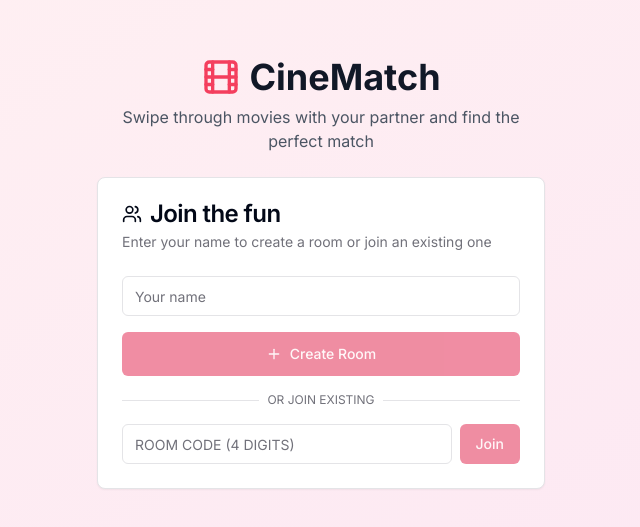
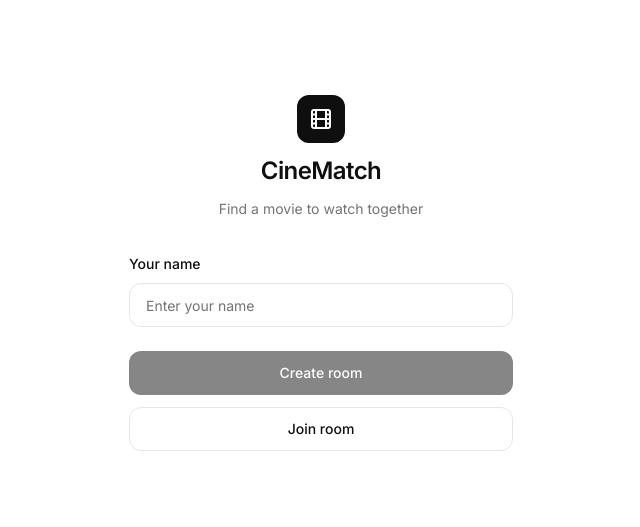
Before and after one commit to umans-ai/cinematch, a Next.js app in the folder frontend/: page / in a window 1280 px wide. Shown: the part 127-654 px from the top of the page, without its empty margins (319-959 px from the left). Built offline with nearby package versions, Linux system fonts and the light colour scheme.

Commit message:
feat: minimalistic UI redesign ✨
- New color system: clean white/black with subtle grays
- Landing page: centered, minimal form with clear CTA
- Room page: progress bar, clean movie cards, simple actions
- Match modal: clean celebration UI
- Consistent spacing and typography throughout

```diff
--- a/frontend/app/globals.css
+++ b/frontend/app/globals.css
@@ -5,47 +5,25 @@
 @layer base {
   :root {
     --background: 0 0% 100%;
-    --foreground: 222.2 84% 4.9%;
+    --foreground: 0 0% 6%;
     --card: 0 0% 100%;
-    --card-foreground: 222.2 84% 4.9%;
+    --card-foreground: 0 0% 6%;
     --popover: 0 0% 100%;
-    --popover-foreground: 222.2 84% 4.9%;
-    --primary: 346.8 77.2% 49.8%;
-    --primary-foreground: 355.7 100% 97.3%;
-    --secondary: 240 4.8% 95.9%;
-    --secondary-foreground: 240 5.9% 10%;
-    --muted: 240 4.8% 95.9%;
-    --muted-foreground: 240 3.8% 46.1%;
-    --accent: 240 4.8% 95.9%;
-    --accent-foreground: 240 5.9% 10%;
-    --destructive: 0 84.2% 60.2%;
-    --destructive-foreground: 0 0% 98%;
-    --border: 240 5.9% 90%;
-    --input: 240 5.9% 90%;
-    --ring: 346.8 77.2% 49.8%;
-    --radius: 0.5rem;
-  }
-
-  .dark {
-    --background: 222.2 84% 4.9%;
-    --foreground: 210 40% 98%;
-    --card: 222.2 84% 4.9%;
-    --card-foreground: 210 40% 98%;
-    --popover: 222.2 84% 4.9%;
-    --popover-foreground: 210 40% 98%;
-    --primary: 346.8 77.2% 49.8%;
-    --primary-foreground: 355.7 100% 97.3%;
-    --secondary: 217.2 32.6% 17.5%;
-    --secondary-foreground: 210 40% 98%;
-    --muted: 217.2 32.6% 17.5%;
-    --muted-foreground: 215 20.2% 65.1%;
-    --accent: 217.2 32.6% 17.5%;
-    --accent-foreground: 210 40% 98%;
-    --destructive: 0 62.8% 30.6%;
-    --destructive-foreground: 210 40% 98%;
-    --border: 217.2 32.6% 17.5%;
-    --input: 217.2 32.6% 17.5%;
-    --ring: 346.8 77.2% 49.8%;
+    --popover-foreground: 0 0% 6%;
+    --primary: 0 0% 6%;
+    --primary-foreground: 0 0% 100%;
+    --secondary: 0 0% 96%;
+    --secondary-foreground: 0 0% 6%;
+    --muted: 0 0% 96%;
+    --muted-foreground: 0 0% 45%;
+    --accent: 217 100% 50%;
+    --accent-foreground: 0 0% 100%;
+    --destructive: 0 84% 60%;
+    --destructive-foreground: 0 0% 100%;
+    --border: 0 0% 90%;
+    --input: 0 0% 90%;
+    --ring: 217 100% 50%;
+    --radius: 0.75rem;
   }
 }
 
@@ -54,6 +32,12 @@
     @apply border-border;
   }
   body {
-    @apply bg-background text-foreground;
+    @apply bg-background text-foreground antialiased;
   }
 }
+
+@layer utilities {
+  .text-balance {
+    text-wrap: balance;
+  }
+}
--- a/frontend/app/page.tsx
+++ b/frontend/app/page.tsx
@@ -2,23 +2,15 @@
 
 import { useState } from "react";
 import { useRouter } from "next/navigation";
-import { Button } from "@/components/ui/button";
-import { Input } from "@/components/ui/input";
-import {
-  Card,
-  CardContent,
-  CardDescription,
-  CardHeader,
-  CardTitle,
-} from "@/components/ui/card";
-import { Film, Plus, Users } from "lucide-react";
+import { Film } from "lucide-react";
 
 export default function Home() {
   const router = useRouter();
+  const [name, setName] = useState("");
   const [roomCode, setRoomCode] = useState("");
-  const [name, setName] = useState("");
   const [isCreating, setIsCreating] = useState(false);
   const [isJoining, setIsJoining] = useState(false);
+  const [showJoin, setShowJoin] = useState(false);
 
   const createRoom = async () => {
     if (!name.trim()) return;
@@ -30,7 +22,6 @@ export default function Home() {
       });
       const data = await response.json();
 
-      // Join the room immediately
       await fetch(`/api/v1/rooms/${data.code}/join`, {
         method: "POST",
         headers: { "Content-Type": "application/json" },
@@ -62,79 +53,94 @@ export default function Home() {
       router.push(`/room/${roomCode.trim()}`);
     } catch (error) {
       console.error("Failed to join room:", error);
-      alert("Invalid room code or room is full");
+      alert("Invalid room code");
       setIsJoining(false);
     }
   };
 
   return (
-    <main className="min-h-screen bg-gradient-to-br from-rose-50 to-pink-100 flex items-center justify-center p-4">
-      <div className="max-w-md w-full space-y-6">
-        <div className="text-center space-y-2">
-          <div className="flex items-center justify-center gap-2">
-            <Film className="w-10 h-10 text-rose-500" />
-            <h1 className="text-4xl font-bold text-gray-900">CineMatch</h1>
+    <main className="min-h-screen flex items-center justify-center p-6">
+      <div className="w-full max-w-sm space-y-8">
+        {/* Logo */}
+        <div className="text-center space-y-3">
+          <div className="inline-flex items-center justify-center w-12 h-12 rounded-xl bg-foreground">
+            <Film className="w-6 h-6 text-background" />
           </div>
-          <p className="text-gray-600">
-            Swipe through movies with your partner and find the perfect match
+          <h1 className="text-2xl font-semibold tracking-tight">
+            CineMatch
+          </h1>
+          <p className="text-sm text-muted-foreground">
+            Find a movie to watch together
           </p>
         </div>
 
-        <Card>
-          <CardHeader>
-            <CardTitle className="flex items-center gap-2">
-              <Users className="w-5 h-5" />
-              Join the fun
-            </CardTitle>
-            <CardDescription>
-              Enter your name to create a room or join an existing one
-            </CardDescription>
-          </CardHeader>
-          <CardContent className="space-y-4">
-            <Input
-              placeholder="Your name"
+        {/* Form */}
+        <div className="space-y-4">
+          <div className="space-y-2">
+            <label className="text-sm font-medium" htmlFor="name">
+              Your name
+            </label>
+            <input
+              id="name"
+              type="text"
+              placeholder="Enter your name"
               value={name}
               onChange={(e) => setName(e.target.value)}
+              className="w-full h-11 px-4 rounded-lg border border-input bg-background text-sm placeholder:text-muted-foreground focus:outline-none focus:ring-2 focus:ring-ring focus:ring-offset-2 transition-all"
             />
+          </div>
 
-            <Button
-              onClick={createRoom}
-              disabled={!name.trim() || isCreating}
-              className="w-full"
-              size="lg"
-            >
-              <Plus className="w-4 h-4 mr-2" />
-              {isCreating ? "Creating..." : "Create Room"}
-            </Button>
+          {!showJoin ? (
+            <div className="space-y-3 pt-2">
+              <button
+                onClick={createRoom}
+                disabled={!name.trim() || isCreating}
+                className="w-full h-11 px-4 rounded-lg bg-foreground text-background text-sm font-medium hover:opacity-90 disabled:opacity-50 disabled:cursor-not-allowed transition-opacity"
+              >
+                {isCreating ? "Creating..." : "Create room"}
+              </button>
 
-            <div className="relative">
-              <div className="absolute inset-0 flex items-center">
-                <span className="w-full border-t" />
+              <button
+                onClick={() => setShowJoin(true)}
+                className="w-full h-11 px-4 rounded-lg border border-input bg-background text-sm font-medium hover:bg-secondary transition-colors"
+              >
+                Join room
+              </button>
+            </div>
+          ) : (
+            <div className="space-y-3 pt-2">
+              <div className="space-y-2">
+                <label className="text-sm font-medium" htmlFor="code">
+                  Room code
+                </label>
+                <input
+                  id="code"
+                  type="text"
+                  placeholder="Enter 4-digit code"
+                  value={roomCode}
+                  onChange={(e) => setRoomCode(e.target.value.toUpperCase())}
+                  maxLength={4}
+                  className="w-full h-11 px-4 rounded-lg border border-input bg-background text-sm text-center tracking-[0.2em] font-medium placeholder:text-muted-foreground placeholder:tracking-normal placeholder:font-normal focus:outline-none focus:ring-2 focus:ring-ring focus:ring-offset-2 transition-all"
+                />
               </div>
-              <div className="relative flex justify-center text-xs uppercase">
-                <span className="bg-background px-2 text-muted-foreground">
-                  Or join existing
-                </span>
-              </div>
-            </div>
 
-            <div className="flex gap-2">
-              <Input
-                placeholder="Room code (4 digits)"
-                value={roomCode}
-                onChange={(e) => setRoomCode(e.target.value)}
-                maxLength={4}
-                className="uppercase"
-              />
-              <Button
+              <button
                 onClick={joinRoom}
                 disabled={!name.trim() || !roomCode.trim() || isJoining}
+                className="w-full h-11 px-4 rounded-lg bg-foreground text-background text-sm font-medium hover:opacity-90 disabled:opacity-50 disabled:cursor-not-allowed transition-opacity"
               >
-                {isJoining ? "..." : "Join"}
-              </Button>
+                {isJoining ? "Joining..." : "Join room"}
+              </button>
+
+              <button
+                onClick={() => setShowJoin(false)}
+                className="w-full h-11 px-4 rounded-lg text-sm font-medium text-muted-foreground hover:text-foreground transition-colors"
+              >
+                Go back
+              </button>
             </div>
-          </CardContent>
-        </Card>
+          )}
+        </div>
       </div>
     </main>
   );
--- a/frontend/app/room/[code]/page.tsx
+++ b/frontend/app/room/[code]/page.tsx
@@ -2,12 +2,7 @@
 
 import { useEffect, useState, useCallback } from "react";
 import { useParams } from "next/navigation";
-import { Button } from "@/components/ui/button";
-import {
-  Card,
-  CardContent,
-} from "@/components/ui/card";
-import { Heart, X, Check } from "lucide-react";
+import { Check, Copy, Heart, X } from "lucide-react";
 
 interface Movie {
   id: number;
@@ -15,6 +10,7 @@ interface Movie {
   year?: number;
   genre?: string;
   description?: string;
+  poster_url?: string;
 }
 
 interface Match {
@@ -32,6 +28,7 @@ export default function RoomPage() {
   const [showMatch, setShowMatch] = useState<Match | null>(null);
   const [loading, setLoading] = useState(true);
   const [finished, setFinished] = useState(false);
+  const [copied, setCopied] = useState(false);
 
   const fetchMovies = useCallback(async () => {
     try {
@@ -69,10 +66,8 @@ export default function RoomPage() {
         body: JSON.stringify({ movie_id: movie.id, liked }),
       });
 
-      // Check for new matches
       await fetchMatches();
 
-      // Move to next movie
       if (currentIndex < movies.length - 1) {
         setCurrentIndex(currentIndex + 1);
       } else {
@@ -83,122 +78,205 @@ export default function RoomPage() {
     }
   };
 
+  const copyRoomCode = () => {
+    navigator.clipboard.writeText(code);
+    setCopied(true);
+    setTimeout(() => setCopied(false), 2000);
+  };
+
   if (loading) {
     return (
-      <div className="min-h-screen flex items-center justify-center">
-        <div className="animate-pulse text-lg">Loading movies...</div>
-      </div>
+      <main className="min-h-screen flex items-center justify-center p-6">
+        <p className="text-sm text-muted-foreground">Loading movies...</p>
+      </main>
     );
   }
 
   if (finished) {
     return (
-      <main className="min-h-screen bg-gradient-to-br from-rose-50 to-pink-100 p-4">
-        <div className="max-w-md mx-auto pt-20">
-          <div className="text-center space-y-4">
-            <h2 className="text-3xl font-bold">All done!</h2>
-            <p className="text-gray-600">
+      <main className="min-h-screen p-6">
+        <div className="max-w-sm mx-auto pt-12 space-y-8">
+          <div className="text-center space-y-3">
+            <div className="inline-flex items-center justify-center w-12 h-12 rounded-full bg-muted">
+              <Check className="w-6 h-6" />
+            </div>
+            <h1 className="text-2xl font-semibold tracking-tight">
+              {matches.length > 0 ? "You found a match!" : "No matches yet"}
+            </h1>
+            <p className="text-sm text-muted-foreground">
               {matches.length > 0
-                ? `You found ${matches.length} match${matches.length > 1 ? "es" : ""}!`
-                : "No matches yet. Maybe try again with different movies?"}
+                ? `You and your friends agreed on ${matches.length} movie${matches.length > 1 ? "s" : ""}`
+                : "Try swiping through more movies next time"}
             </p>
+          </div>
+
           {matches.length > 0 && (
-              <div className="space-y-2 mt-6">
-                <h3 className="font-semibold">Your matches:</h3>
+            <div className="space-y-3">
               {matches.map((match, idx) => (
-                  <Card key={idx} className="bg-white">
-                    <CardContent className="p-4">
-                      <div className="font-semibold">{match.movie.title}</div>
-                      <div className="text-sm text-gray-500">
+                <div
+                  key={idx}
+                  className="p-4 rounded-xl border border-input bg-card"
+                >
+                  <h3 className="font-medium">{match.movie.title}</h3>
+                  <p className="text-sm text-muted-foreground mt-1">
                     {match.movie.year} • {match.movie.genre}
+                  </p>
                 </div>
-                    </CardContent>
-                  </Card>
               ))}
             </div>
           )}
-            <Button onClick={() => window.location.href = "/"} className="mt-6">
+
+          <button
+            onClick={() => (window.location.href = "/")}
+            className="w-full h-11 px-4 rounded-lg bg-foreground text-background text-sm font-medium hover:opacity-90 transition-opacity"
+          >
             Start over
-            </Button>
-          </div>
+          </button>
         </div>
       </main>
     );
   }
 
   const currentMovie = movies[currentIndex];
+  const progress = ((currentIndex + 1) / movies.length) * 100;
 
   return (
-    <main className="min-h-screen bg-gradient-to-br from-rose-50 to-pink-100 p-4">
-      <div className="max-w-md mx-auto pt-4">
-        <div className="text-center mb-4">
-          <p className="text-sm text-gray-500">Room: {code}</p>
-          <p className="text-sm text-gray-500">
-            {currentIndex + 1} / {movies.length}
+    <main className="min-h-screen flex flex-col">
+      {/* Header */}
+      <header className="px-6 py-4 flex items-center justify-between border-b">
+        <button
+          onClick={() => (window.location.href = "/")}
+          className="text-sm font-medium hover:opacity-70 transition-opacity"
+        >
+          CineMatch
+        </button>
+
+        <button
+          onClick={copyRoomCode}
+          className="flex items-center gap-2 px-3 py-1.5 rounded-lg border border-input text-sm hover:bg-secondary transition-colors"
+        >
+          {copied ? (
+            <>
+              <Check className="w-4 h-4" />
+              <span>Copied</span>
+            </>
+          ) : (
+            <>
+              <Copy className="w-4 h-4" />
+              <span className="font-mono tracking-wider">{code}</span>
+            </>
+          )}
+        </button>
+      </header>
+
+      {/* Progress */}
+      <div className="px-6 py-4">
+        <div className="flex items-center justify-between text-sm mb-2">
+          <span className="text-muted-foreground">
+            {currentIndex + 1} of {movies.length}
+          </span>
+          <span className="text-muted-foreground">
+            {matches.length} match{matches.length !== 1 ? "es" : ""}
+          </span>
+        </div>
+        <div className="h-1 bg-muted rounded-full overflow-hidden">
+          <div
+            className="h-full bg-foreground rounded-full transition-all duration-300"
+            style={{ width: `${progress}%` }}
+          />
+        </div>
+      </div>
+
+      {/* Movie Card */}
+      <div className="flex-1 px-6 pb-6">
+        <div className="max-w-sm mx-auto h-full flex flex-col">
+          {/* Card */}
+          <div className="flex-1 rounded-2xl border border-input overflow-hidden bg-card flex flex-col">
+            {/* Poster Area */}
+            <div className="aspect-[4/5] bg-muted relative">
+              {currentMovie.poster_url ? (
+                <img
+                  src={currentMovie.poster_url}
+                  alt={currentMovie.title}
+                  className="w-full h-full object-cover"
+                />
+              ) : (
+                <div className="w-full h-full flex items-center justify-center">
+                  <span className="text-4xl opacity-20">🎬</span>
+                </div>
+              )}
+            </div>
+
+            {/* Info */}
+            <div className="p-5 space-y-4">
+              <div>
+                <h2 className="text-xl font-semibold tracking-tight">
+                  {currentMovie.title}
+                </h2>
+                <p className="text-sm text-muted-foreground mt-1">
+                  {currentMovie.year} • {currentMovie.genre}
                 </p>
               </div>
 
+              {currentMovie.description && (
+                <p className="text-sm text-muted-foreground line-clamp-3">
+                  {currentMovie.description}
+                </p>
+              )}
+            </div>
+          </div>
+
+          {/* Actions */}
+          <div className="flex gap-3 mt-4">
+            <button
+              onClick={() => handleVote(false)}
+              className="flex-1 h-12 rounded-xl border border-input flex items-center justify-center gap-2 hover:bg-secondary transition-colors"
+            >
+              <X className="w-5 h-5" />
+              <span className="text-sm font-medium">Pass</span>
+            </button>
+
+            <button
+              onClick={() => handleVote(true)}
+              className="flex-1 h-12 rounded-xl bg-foreground text-background flex items-center justify-center gap-2 hover:opacity-90 transition-opacity"
+            >
+              <Heart className="w-5 h-5" />
+              <span className="text-sm font-medium">Like</span>
+            </button>
+          </div>
+        </div>
+      </div>
+
+      {/* Match Modal */}
       {showMatch && (
-          <div className="fixed inset-0 bg-black/50 flex items-center justify-center z-50 p-4">
-            <Card className="max-w-sm w-full bg-white animate-in zoom-in">
-              <CardContent className="p-6 text-center space-y-4">
-                <div className="text-6xl">🎉</div>
-                <h3 className="text-2xl font-bold">It&apos;s a Match!</h3>
-                <div>
-                  <p className="font-semibold text-lg">{showMatch.movie.title}</p>
-                  <p className="text-gray-500">
+        <div className="fixed inset-0 z-50 flex items-center justify-center p-6 bg-black/50">
+          <div className="w-full max-w-sm rounded-2xl bg-background p-6 space-y-6">
+            <div className="text-center space-y-2">
+              <div className="inline-flex items-center justify-center w-12 h-12 rounded-full bg-muted">
+                <Heart className="w-6 h-6 fill-foreground" />
+              </div>
+              <h2 className="text-xl font-semibold">It's a match!</h2>
+              <p className="text-sm text-muted-foreground">
+                You and your friends liked
+              </p>
+            </div>
+
+            <div className="p-4 rounded-xl border border-input bg-card">
+              <h3 className="font-medium">{showMatch.movie.title}</h3>
+              <p className="text-sm text-muted-foreground mt-1">
                 {showMatch.movie.year} • {showMatch.movie.genre}
               </p>
             </div>
-                <Button onClick={() => setShowMatch(null)} className="w-full">
-                  Continue swiping
-                </Button>
-              </CardContent>
-            </Card>
+
+            <button
+              onClick={() => setShowMatch(null)}
+              className="w-full h-11 rounded-lg bg-foreground text-background text-sm font-medium hover:opacity-90 transition-opacity"
+            >
+              Continue
+            </button>
+          </div>
         </div>
       )}
-
-        <Card className="overflow-hidden shadow-xl">
-          <div className="aspect-[2/3] bg-gradient-to-br from-gray-800 to-gray-900 flex items-center justify-center p-8">
-            <div className="text-center text-white">
-              <h2 className="text-3xl font-bold mb-2">{currentMovie.title}</h2>
-              <p className="text-gray-300">
-                {currentMovie.year} • {currentMovie.genre}
-              </p>
-            </div>
-          </div>
-          <CardContent className="p-6">
-            <p className="text-gray-600 mb-6 line-clamp-3">
-              {currentMovie.description}
-            </p>
-            <div className="flex gap-4 justify-center">
-              <Button
-                variant="outline"
-                size="lg"
-                onClick={() => handleVote(false)}
-                className="rounded-full w-16 h-16 p-0 border-2 border-gray-300 hover:border-red-500 hover:bg-red-50"
-              >
-                <X className="w-8 h-8 text-gray-600" />
-              </Button>
-              <Button
-                size="lg"
-                onClick={() => handleVote(true)}
-                className="rounded-full w-16 h-16 p-0 bg-gradient-to-r from-rose-500 to-pink-500 hover:from-rose-600 hover:to-pink-600"
-              >
-                <Heart className="w-8 h-8" />
-              </Button>
-            </div>
-          </CardContent>
-        </Card>
-
-        {matches.length > 0 && (
-          <div className="mt-6 text-center">
-            <p className="text-sm text-gray-600">
-              {matches.length} match{matches.length > 1 ? "es" : ""} found so far
-            </p>
-          </div>
-        )}
-      </div>
     </main>
   );
 }
```
Also changed, not shown: 1 other file (tests, documents, lock files or other folders). Lines whose indentation alone changed are shown as unchanged.
